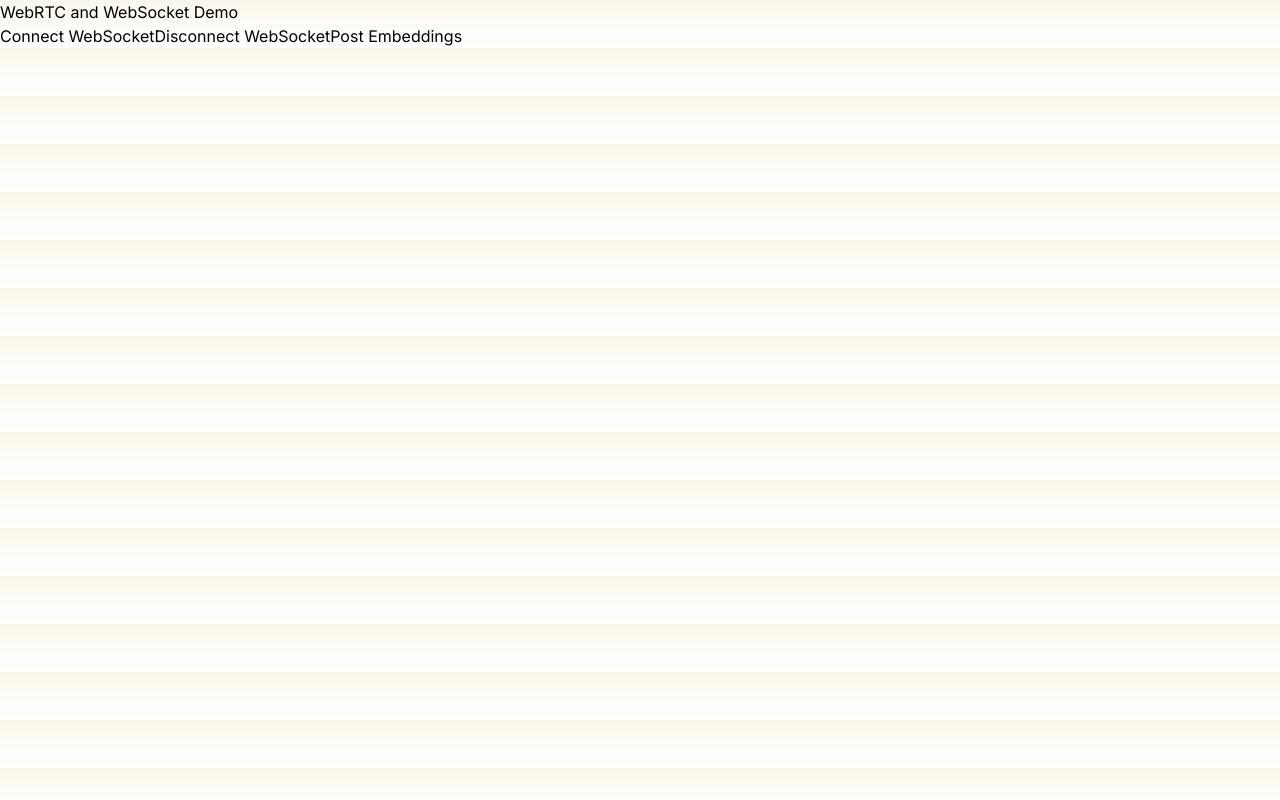
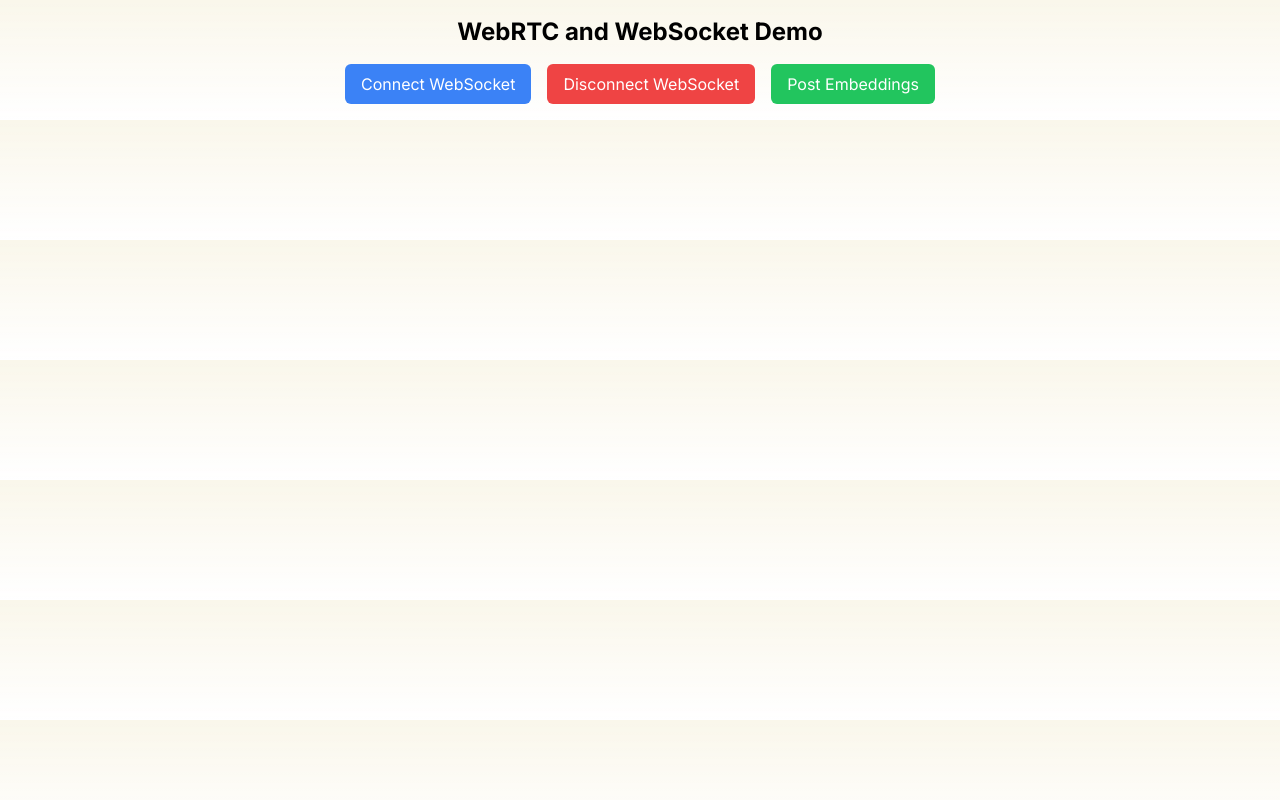
Before and after one commit to curtischong/2pc-embeddings, a Next.js app in the folder webrtc/user_server/: page / in a window 1280 px wide. Built offline with nearby package versions, Linux system fonts and the light colour scheme.

Commit message:
add buttons for endpoints

```diff
--- a/webrtc/user_server/app/page.tsx
+++ b/webrtc/user_server/app/page.tsx
@@ -11,9 +11,24 @@ const [responseText, setResponseText] = useState('');
 
 const handleConnect = async () => {
   try {
-    const response = await fetch('http://localhost:8000/connect');
-    const data = await response.json();
-    setResponseText(JSON.stringify(data));
+    const ws = new WebSocket('ws://localhost:8000/connect');
+
+ws.onopen = () => {
+  console.log('WebSocket connection established');
+};
+
+ws.onmessage = (event) => {
+  console.log('Message received:', event.data);
+};
+
+ws.onerror = (error) => {
+  console.error('WebSocket error:', error);
+};
+
+ws.onclose = () => {
+  console.log('WebSocket connection closed');
+};
+
   } catch (error) {
     console.error('Error:', error);
   }
@@ -21,9 +36,24 @@ const handleConnect = async () => {
 
 const handleDisconnect = async () => {
   try {
-    const response = await fetch('http://localhost:8000/disconnect');
-    const data = await response.json();
-    setResponseText(JSON.stringify(data));
+    const ws = new WebSocket('ws://localhost:8000/disconnect');
+
+ws.onopen = () => {
+  console.log('WebSocket connection established');
+};
+
+ws.onmessage = (event) => {
+  console.log('Message received:', event.data);
+};
+
+ws.onerror = (error) => {
+  console.error('WebSocket error:', error);
+};
+
+ws.onclose = () => {
+  console.log('WebSocket connection closed');
+};
+
   } catch (error) {
     console.error('Error:', error);
   }
@@ -50,13 +80,16 @@ const handlePostEmbeddings = async () => {
 };
 
   return (
-    <div>
-    <h1>WebRTC and WebSocket Demo</h1>
-    <button onClick={handleConnect}>Connect WebSocket</button>
-    <button onClick={handleDisconnect}>Disconnect WebSocket</button>
-    <button onClick={handlePostEmbeddings}>Post Embeddings</button>
-    <div>{responseText}</div>
+    <div className="text-center m-4">
+  <h1 className="text-2xl font-bold mb-4">WebRTC and WebSocket Demo</h1>
+  <div className="flex justify-center gap-4">
+    <button onClick={handleConnect} className="px-4 py-2 rounded-md bg-blue-500 text-white hover:bg-blue-600 focus:outline-none focus:ring-2 focus:ring-blue-500 focus:ring-opacity-50">Connect WebSocket</button>
+    <button onClick={handleDisconnect} className="px-4 py-2 rounded-md bg-red-500 text-white hover:bg-red-600 focus:outline-none focus:ring-2 focus:ring-red-500 focus:ring-opacity-50">Disconnect WebSocket</button>
+    <button onClick={handlePostEmbeddings} className="px-4 py-2 rounded-md bg-green-500 text-white hover:bg-green-600 focus:outline-none focus:ring-2 focus:ring-green-500 focus:ring-opacity-50">Post Embeddings</button>
   </div>
+  <div className="mt-4 text-lg">{responseText}</div>
+</div>
+
   );
 };
 
```
Also changed, not shown: 1 other file (tests, documents, lock files or other folders).
